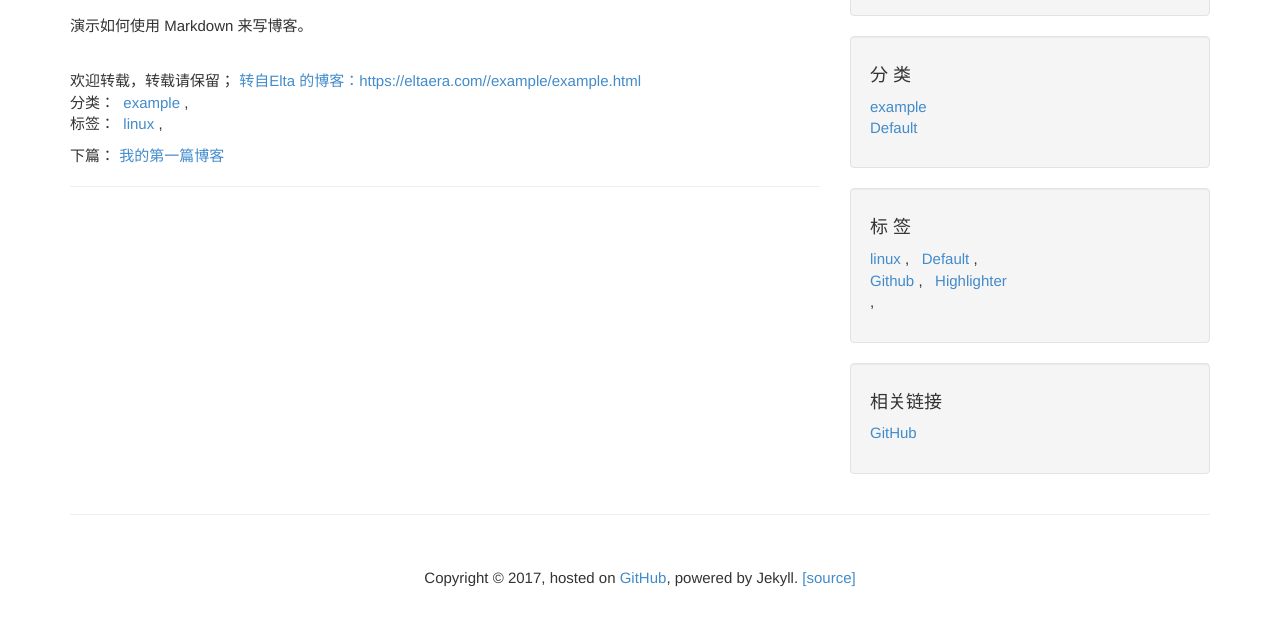
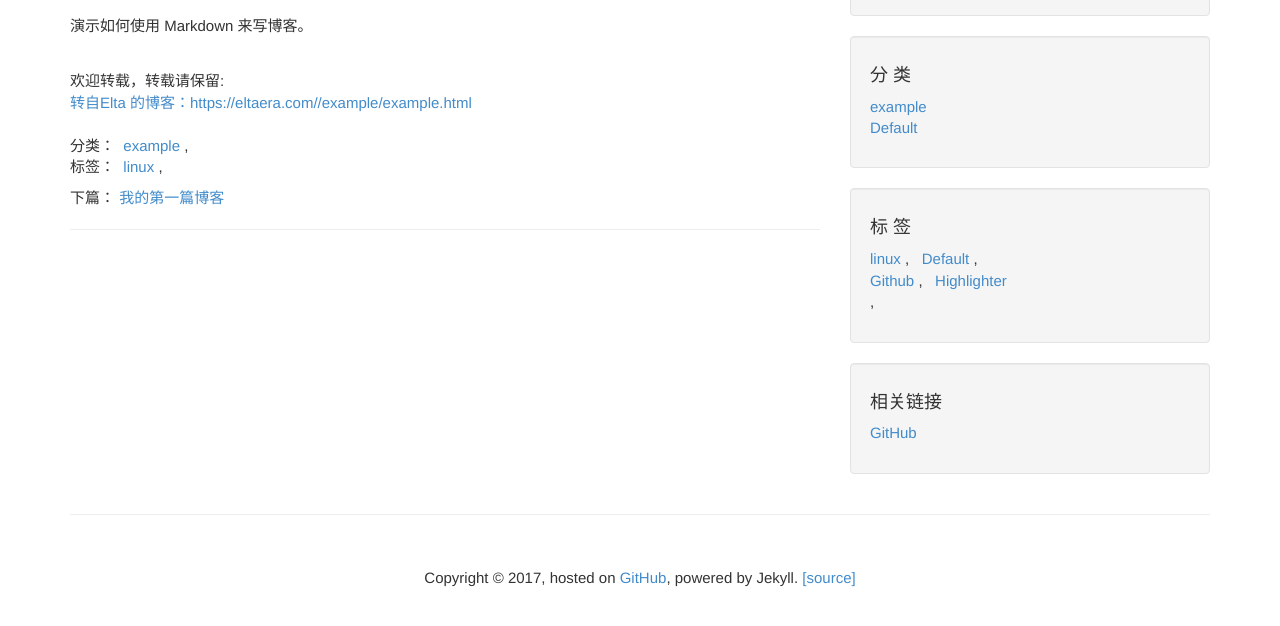
Before and after one commit to lvstoneleaf/elta.github.io, a Jekyll site: the page built from _posts/2011-09-01-example.md, in a window 1280 px wide, cut to the strip 234-860 px from the top of the page. Built offline with Jekyll 4.4.1, drawn with Linux system fonts in a browser that asks for light colours; comment, search, counter and statistics services are not loaded.

```diff
--- a/_layouts/post.html
+++ b/_layouts/post.html
@@ -14,8 +14,10 @@ layout: default
 <hr>
 {{ content }}
 <br/>
-欢迎转载，转载请保留；
+欢迎转载，转载请保留:
+<br/>
 <a href="{{ site.github.url }}/{{ page.url }}"> 转自Elta 的博客：{{ site.github.url }}/{{ page.url }}</a>
+<br/>
 <br/>
 分类：&nbsp;
 </a>
```
